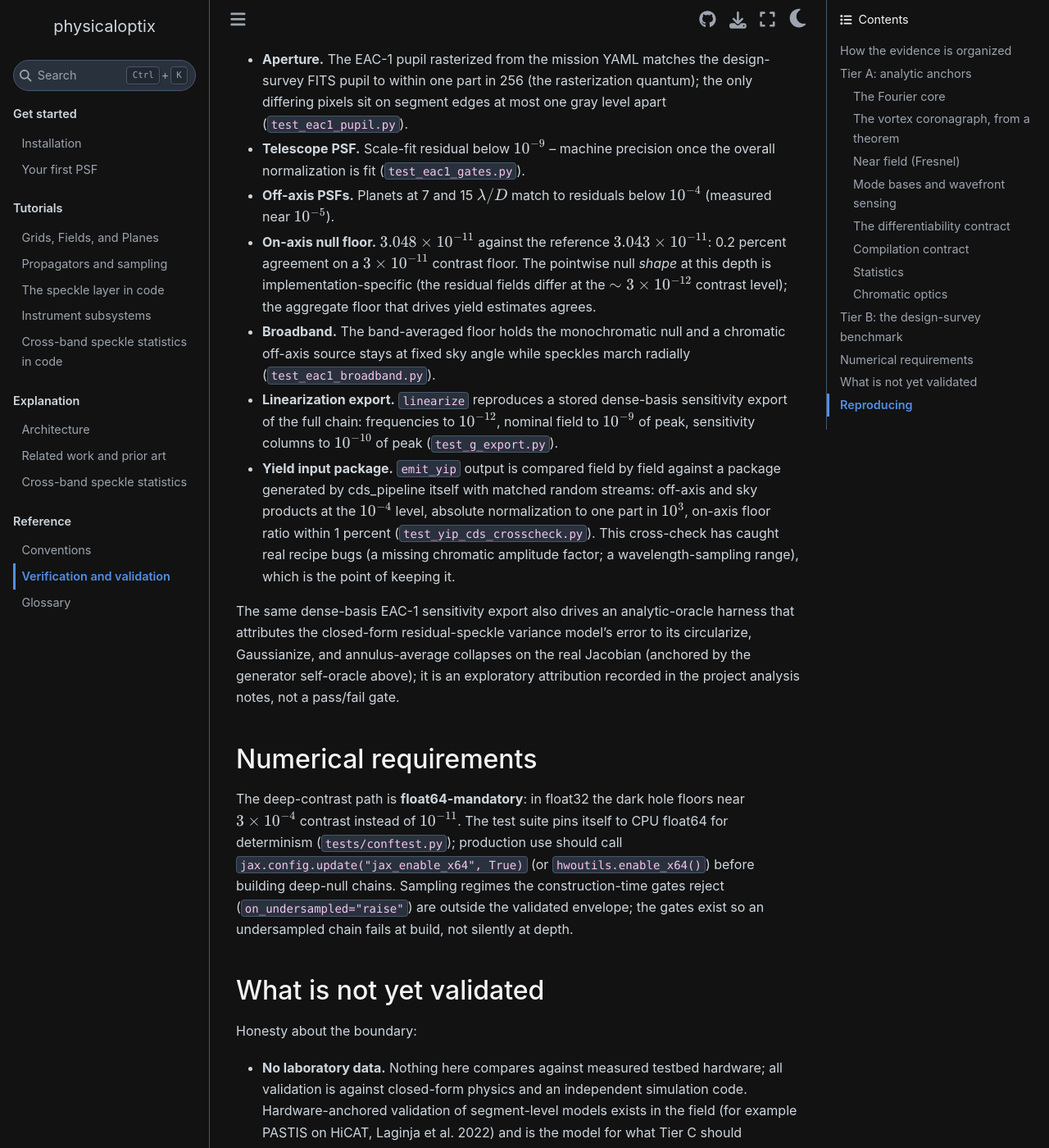
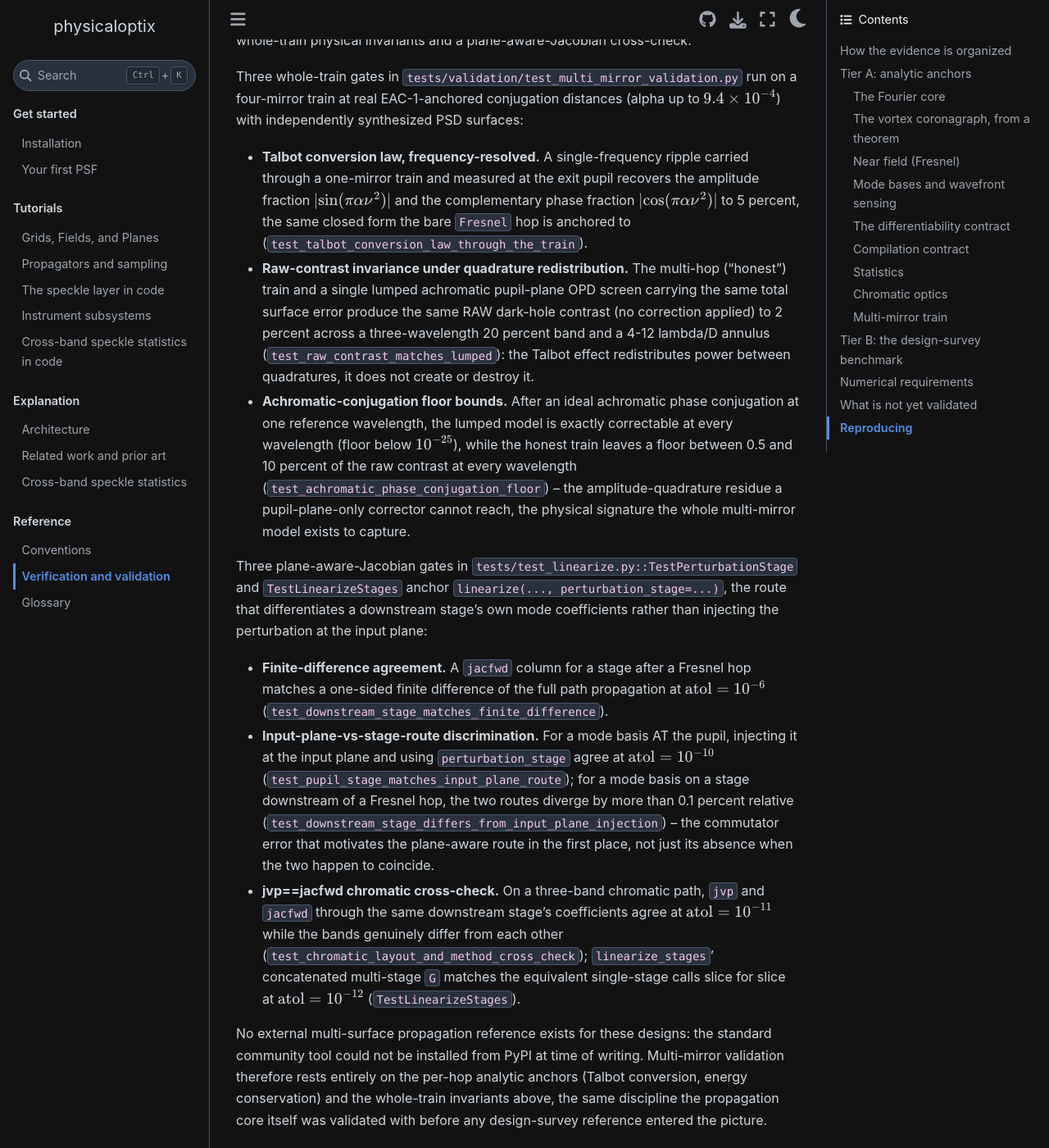
Before and after one commit to CoreySpohn/physicaloptix, a Sphinx documentation site: the page built from docs/validation.md, in a window 1280 px wide and 1400 px high, scrolled down 6835 px. Shown: the whole window at 82% size. Built offline with Sphinx 7.4.7 and the Sphinx Book theme 1.1.4, drawn with Linux system fonts in a browser that asks for light colours; pages that are not in the unit, such as notebooks, are missing from menus; some of the changed text lies outside the part shown.

Commit message:
docs: multi-mirror train validation anchors and API reference

```diff
--- a/docs/validation.md
+++ b/docs/validation.md
@@ -278,6 +278,74 @@ coating transfer-matrix model carry that kernel through full optical paths.
   would fail and not only a magnitude mismatch, at $\mathrm{rtol}=10^{-10}$;
   it skips silently when hcipy is not importable.
 
+### Multi-mirror train
+
+`trains.build_mirror_train` chains several mirrors with real `Fresnel` hops
+between conjugate planes, so a figure error on an out-of-pupil mirror
+partially converts from phase to amplitude before it reaches the exit pupil
+(the Talbot effect). No official multi-surface design-survey reference exists
+for these chains -- see the honesty note at the end of this subsection -- so
+validation rests entirely on the per-hop `Fresnel` anchors above plus
+whole-train physical invariants and a plane-aware-Jacobian cross-check.
+
+Three whole-train gates in `tests/validation/test_multi_mirror_validation.py`
+run on a four-mirror train at real EAC-1-anchored conjugation distances
+(alpha up to $9.4\times10^{-4}$) with independently synthesized PSD surfaces:
+
+- **Talbot conversion law, frequency-resolved.** A single-frequency ripple
+  carried through a one-mirror train and measured at the exit pupil recovers
+  the amplitude fraction $|\sin(\pi\alpha\nu^2)|$ and the complementary phase
+  fraction $|\cos(\pi\alpha\nu^2)|$ to 5 percent, the same closed form the
+  bare `Fresnel` hop is anchored to
+  (`test_talbot_conversion_law_through_the_train`).
+- **Raw-contrast invariance under quadrature redistribution.** The multi-hop
+  ("honest") train and a single lumped achromatic pupil-plane OPD screen
+  carrying the same total surface error produce the same RAW dark-hole
+  contrast (no correction applied) to 2 percent across a three-wavelength 20
+  percent band and a 4-12 lambda/D annulus
+  (`test_raw_contrast_matches_lumped`): the Talbot effect redistributes power
+  between quadratures, it does not create or destroy it.
+- **Achromatic-conjugation floor bounds.** After an ideal achromatic phase
+  conjugation at one reference wavelength, the lumped model is exactly
+  correctable at every wavelength (floor below $10^{-25}$), while the honest
+  train leaves a floor between 0.5 and 10 percent of the raw contrast at
+  every wavelength (`test_achromatic_phase_conjugation_floor`) -- the
+  amplitude-quadrature residue a pupil-plane-only corrector cannot reach, the
+  physical signature the whole multi-mirror model exists to capture.
+
+Three plane-aware-Jacobian gates in
+`tests/test_linearize.py::TestPerturbationStage` and `TestLinearizeStages`
+anchor `linearize(..., perturbation_stage=...)`, the route that
+differentiates a downstream stage's own mode coefficients rather than
+injecting the perturbation at the input plane:
+
+- **Finite-difference agreement.** A `jacfwd` column for a stage after a
+  Fresnel hop matches a one-sided finite difference of the full path
+  propagation at $\mathrm{atol}=10^{-6}$
+  (`test_downstream_stage_matches_finite_difference`).
+- **Input-plane-vs-stage-route discrimination.** For a mode basis AT the
+  pupil, injecting it at the input plane and using `perturbation_stage` agree
+  at $\mathrm{atol}=10^{-10}$ (`test_pupil_stage_matches_input_plane_route`);
+  for a mode basis on a stage downstream of a Fresnel hop, the two routes
+  diverge by more than 0.1 percent relative
+  (`test_downstream_stage_differs_from_input_plane_injection`) -- the
+  commutator error that motivates the plane-aware route in the first place,
+  not just its absence when the two happen to coincide.
+- **jvp==jacfwd chromatic cross-check.** On a three-band chromatic path,
+  `jvp` and `jacfwd` through the same downstream stage's coefficients agree
+  at $\mathrm{atol}=10^{-11}$ while the bands genuinely differ from each
+  other (`test_chromatic_layout_and_method_cross_check`); `linearize_stages`'
+  concatenated multi-stage `G` matches the equivalent single-stage calls
+  slice for slice at $\mathrm{atol}=10^{-12}$ (`TestLinearizeStages`).
+
+No external multi-surface propagation reference exists for these designs:
+the standard community tool could not be installed from PyPI at time of
+writing. Multi-mirror validation therefore rests entirely on the per-hop
+analytic anchors (Talbot conversion, energy conservation) and the
+whole-train invariants above, the same discipline the propagation core
+itself was validated with before any design-survey reference entered the
+picture.
+
 ## Tier B: the design-survey benchmark
 
 The primary external reference is the HWO Coronagraph Design Survey
```
